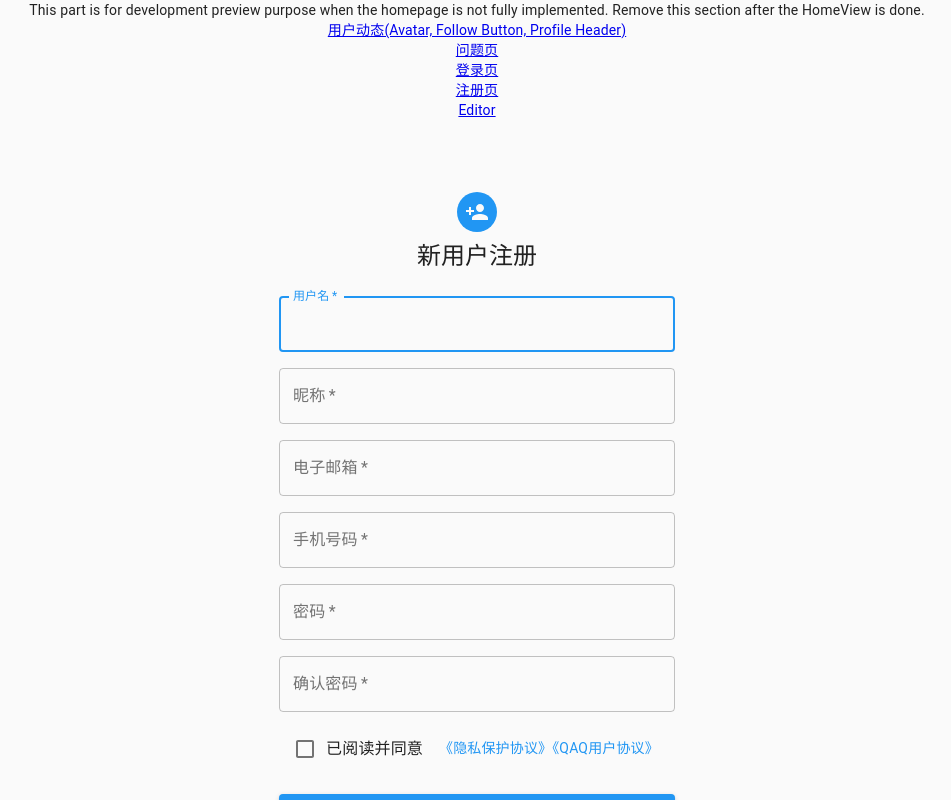
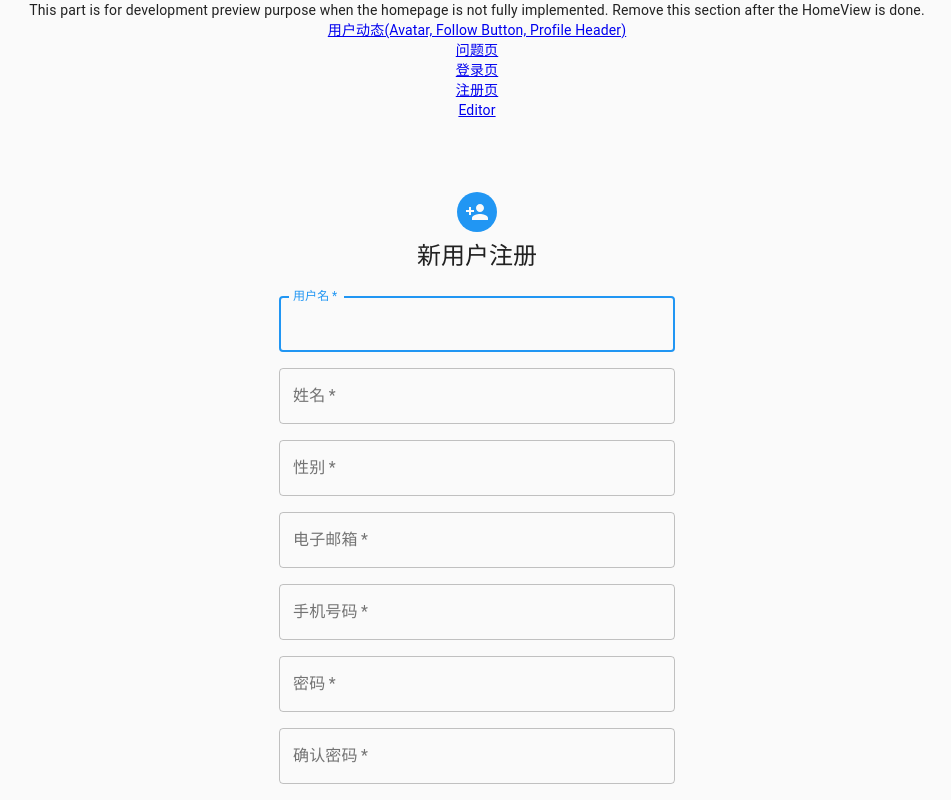
Before and after one commit to SEQAQ/qaq-react, a React (Create React App) app: page /register in a window 1280 px wide. Shown: the top 800 px of the page, without its empty margins (163-1114 px from the left). Built offline with nearby package versions, Linux system fonts and the light colour scheme; no server answers.

Commit message:
chore: replace CRLF with LF

```diff
--- a/src/views/registerView/RegisterView.js
+++ b/src/views/registerView/RegisterView.js
@@ -65,7 +65,10 @@ export default function RegisterView() {
               <TextField autoComplete="uname" name="userName" variant="outlined" required fullWidth id="userName" label="用户名" autoFocus />
             </Grid>
             <Grid item xs={12}>
-              <TextField variant="outlined" required fullWidth id="nackName" label="昵称" name="nackName" autoComplete="nname" />
+              <TextField variant="outlined" required fullWidth id="name" label="姓名" name="name" autoComplete="name" />
+            </Grid>
+            <Grid item xs={12}>
+              <TextField variant="outlined" required fullWidth id="gender" label="性别" name="gender" autoComplete="gender" />
             </Grid>
             <Grid item xs={12}>
               <TextField variant="outlined" required fullWidth id="email" label="电子邮箱" name="email" autoComplete="email" />
```
Also changed, not shown: src/component/Button/VoteButtonGroup.sass (line endings or trailing spaces).
